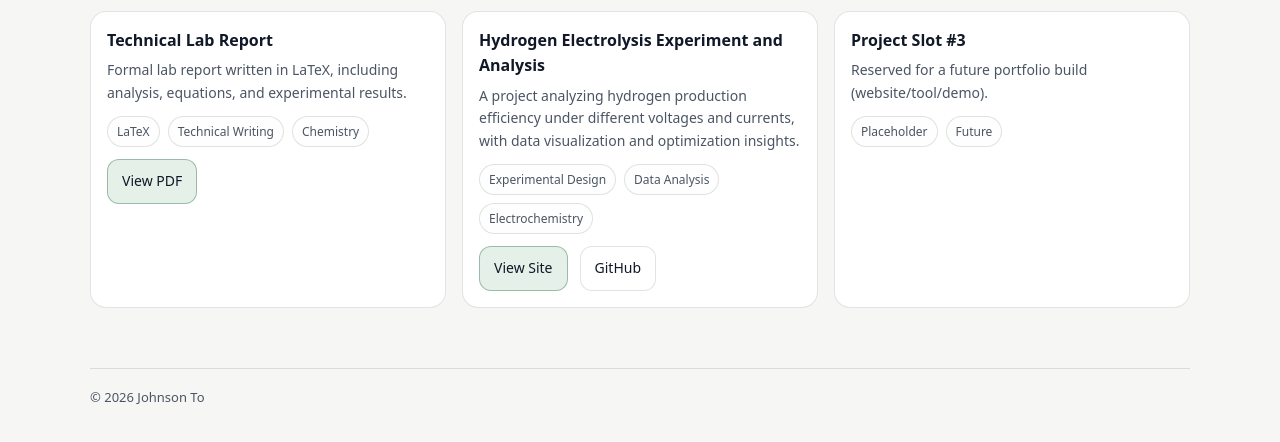
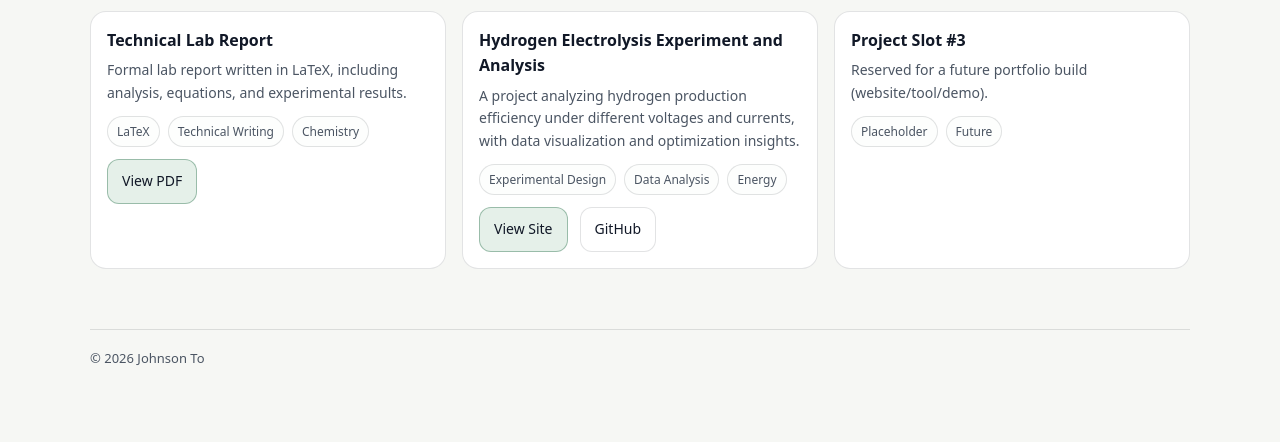
Before and after one commit to johnsonto07/johnsonto07.github.io, a plain HTML site: page projects.html in a window 1280 px wide. Shown: the part 204-646 px from the top of the page. Drawn offline with Linux system fonts and the light colour scheme.

Commit message:
Update projects.html

```diff
--- a/projects.html
+++ b/projects.html
@@ -60,7 +60,7 @@
           <div class="tags">
             <span class="tag">Experimental Design</span>
             <span class="tag">Data Analysis</span>
-            <span class="tag">Electrochemistry</span>
+            <span class="tag">Energy</span>
           </div>
 
           <div class="cta-row" style="margin-top:12px">
```
